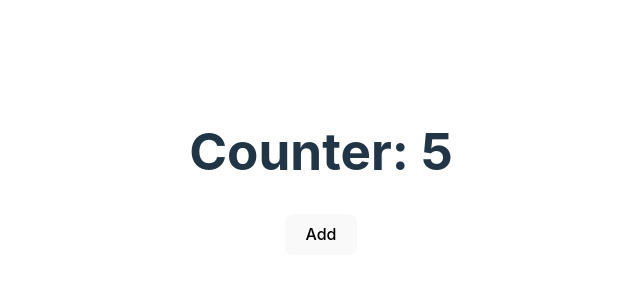
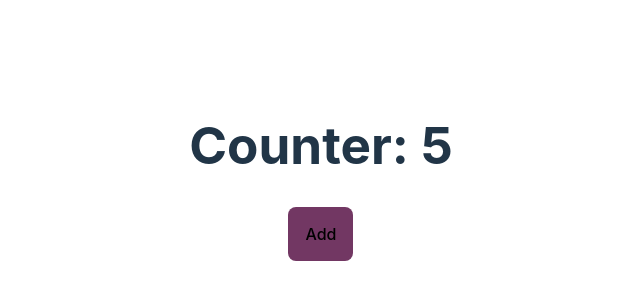
Before and after one commit to MiguelRuizHdz/nivelacion-react, a React (Vite) app: page / in a window 1280 px wide. Shown: the part 228-528 px from the top of the page, without its empty margins (319-959 px from the left). Built offline with nearby package versions, Linux system fonts and the light colour scheme.

Commit message:
Inline Styles

```diff
--- a/src/components/Counter.jsx
+++ b/src/components/Counter.jsx
@@ -12,7 +12,10 @@ const Counter = () => {
     return (
         <div>
             <h1>Counter: { counter }</h1>
-            <button onClick={ handleClick }>Add</button>
+            <button style={{
+                padding: "1rem",
+                backgroundColor: "#723763",
+            }} onClick={ handleClick }>Add</button>
         </div>
     )
 }
```
